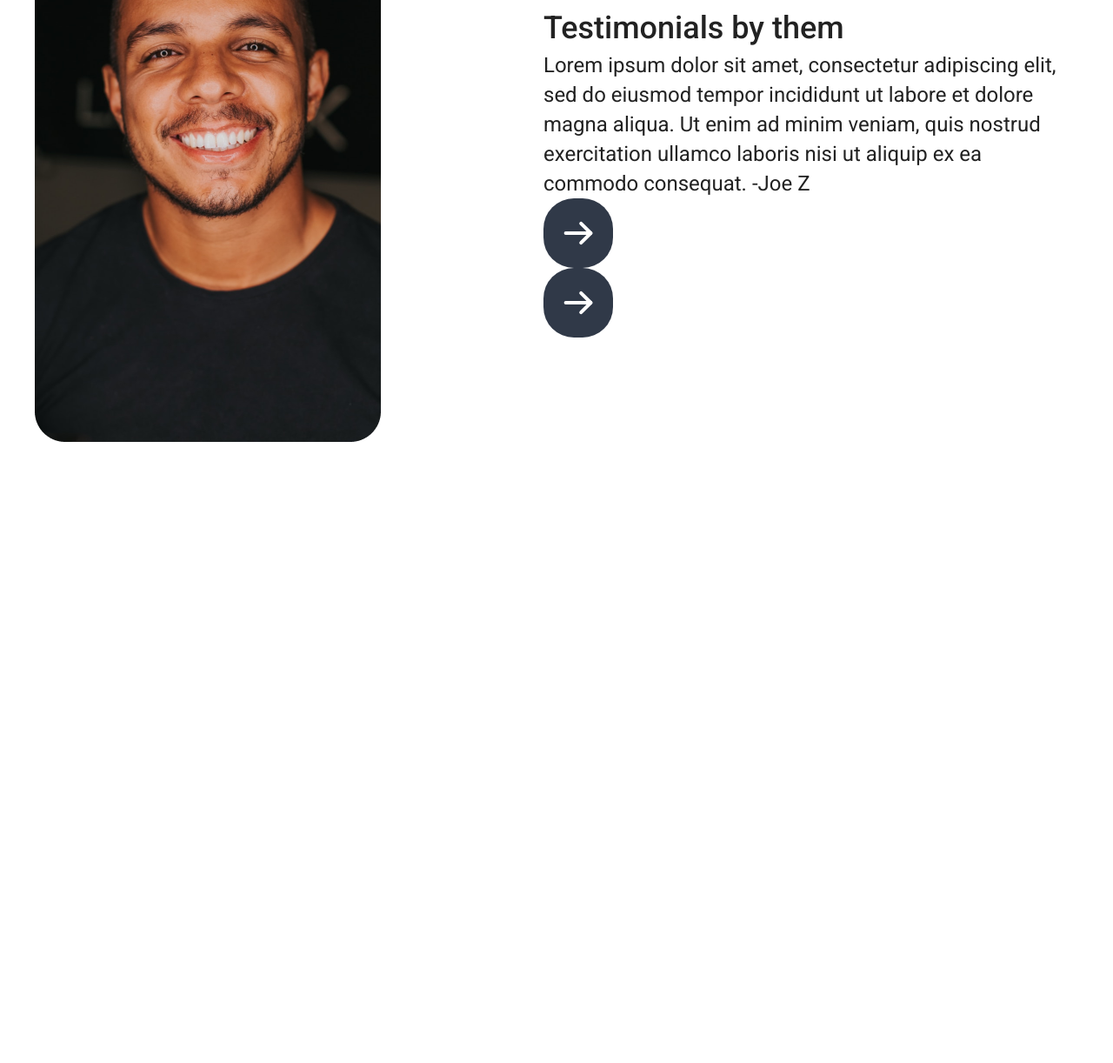
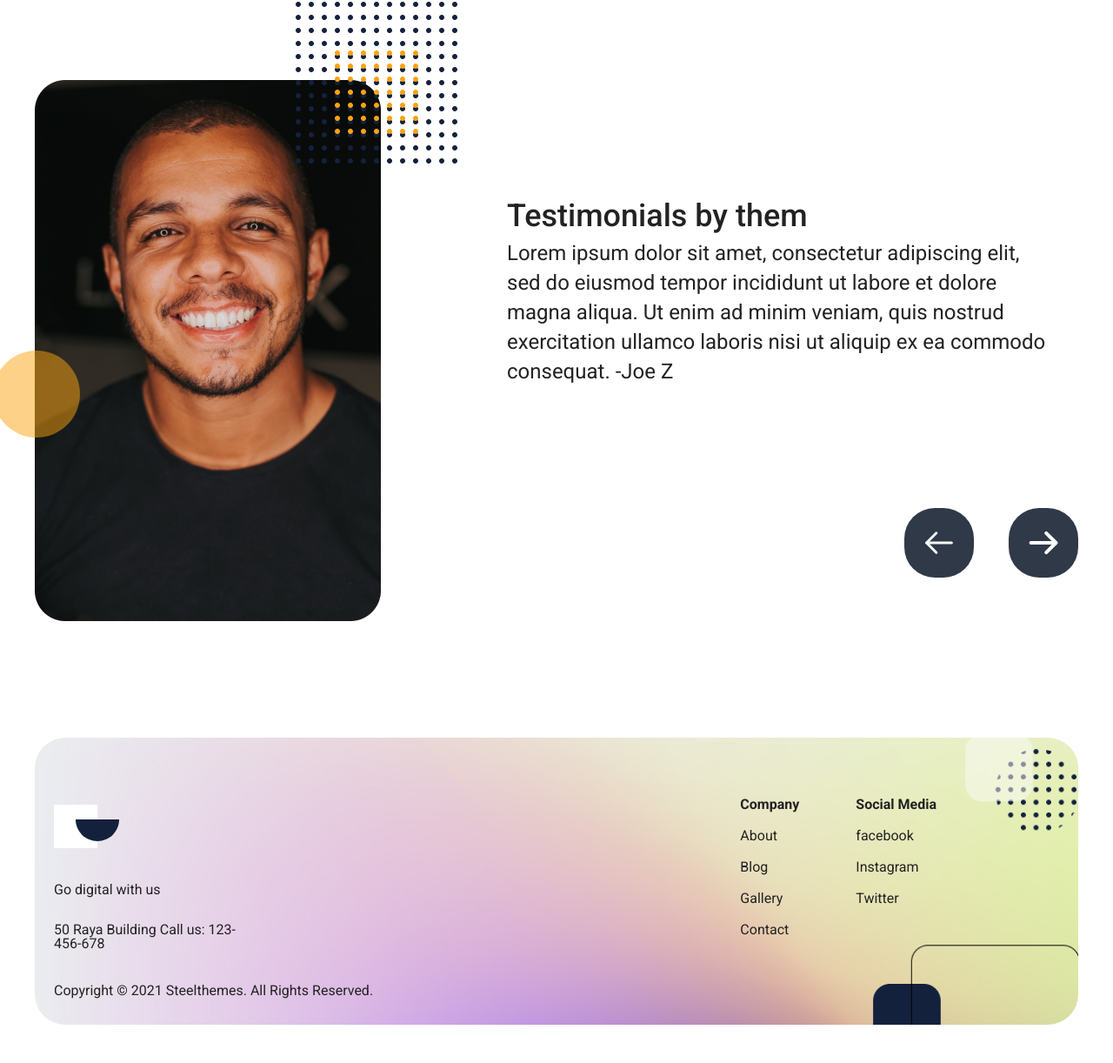
Before and after one commit to i6rahimo/Agency-Landing, a website: page index.html in a window 1280 px wide. Shown: the part 4070-5292 px from the top of the page at 87% size. Before the commit the page ends 4578 px from the top, so only its background shows below. Drawn offline with nearby package versions, Linux system fonts and the light colour scheme; files that its build step writes are made by us from their sources.

Commit message:
the last blocks of code are written

```diff
--- a/app/scss/footer.scss
+++ b/app/scss/footer.scss
@@ -0,0 +1,52 @@
+.footer {
+    padding-top: 60px !important;
+    padding-bottom: 44px !important;
+    &__wrapper {
+        background-image: url(../../img/footerbg.png);
+        background-position: center;
+        overflow: hidden;
+        background-repeat: no-repeat;
+        background-size: cover;
+        border-radius: 35px;
+        display: flex;
+        justify-content: space-between;
+        flex-wrap: wrap;
+        padding: 69px 163px 0 22px;
+    }
+    &__title {
+        p {
+            font-size: 18px;
+            font-weight: 400;
+            line-height: 25px;
+        }
+        &-bottom {
+            padding-top: 30px;
+            width: 100%;
+            max-width: 223px;
+        }
+    }
+    &__logo {
+        padding-bottom: 40px;
+    }
+    &__title-r {
+        display: flex;
+
+        a {
+            color: inherit;
+        }
+    }
+    &__item-l {
+        margin-right: 65px;
+    }
+    &__lyst-l,
+    &__lyst-r {
+        padding-bottom: 20px;
+    }
+    &__copyright {
+        padding: 34px 260px 31px 0px;
+    }
+}
+
+.bold-link {
+    font-weight: 700;
+}
--- a/app/scss/person.scss
+++ b/app/scss/person.scss
@@ -30,7 +30,7 @@
         }
     }
     &__items {
-        margin-bottom: 60px;
+        padding-bottom: 60px;
         margin-top: 94px;
         display: flex;
         justify-content: space-between;
--- a/app/scss/respon.scss
+++ b/app/scss/respon.scss
@@ -1,6 +1,18 @@
 @media (max-width: 1165px) {
     .work__wrapper {
         justify-content: center;
+    }
+
+    .team__wrapper {
+        display: flex;
+        justify-content: center;
+    }
+    .team__r {
+        align-items: center;
+        flex-direction: column;
+    }
+    .team__l {
+        margin-bottom: 80px;
     }
 }
 
@@ -31,6 +43,29 @@
         padding-bottom: 50px;
     }
 }
+@media (max-width: 718px) {
+    .footer__copyright {
+        padding: 34px 0px 31px 0;
+    }
+    .footer__title-l {
+        padding-bottom: 50px;
+    }
+    .footer__wrapper {
+        padding: 69px 19px 0 22px;
+        justify-content: center;
+        align-items: center;
+    }
+}
+@media (max-width: 682px) {
+    .team__title {
+        justify-content: center;
+        align-items: center;
+        p {
+            width: 100%;
+            max-width: 615px;
+        }
+    }
+}
 @media (max-width: 602px) {
     .work__btn {
         align-items: center;
@@ -58,6 +93,20 @@
 }
 
 @media (max-width: 560px) {
+    .team__wrapper {
+        padding-top: 100px;
+    }
+    .team__l {
+        &::after {
+            display: none;
+        }
+    }
+    .team__title {
+        padding-bottom: 30px;
+    }
+    .team__r {
+        margin-left: 0;
+    }
     .header__burger {
         display: flex;
         z-index: 6;
--- a/app/scss/team.scss
+++ b/app/scss/team.scss
@@ -1,28 +1,42 @@
 .team {
     &__wrapper {
         display: flex;
+        position: relative;
         justify-content: space-between;
         align-items: center;
+        flex-wrap: wrap;
+        padding-top: 206px;
+        margin-bottom: 74px;
     }
 
     &__l {
+        position: relative;
+        &::after {
+            position: absolute;
+            content: url(../../img/teamdots.png);
+            margin: -90px 0 0 -98px;
+        }
+        .ball {
+            width: 100px;
+            height: 100px;
+            opacity: 0.5;
+        }
         img {
-            &::before {
-                position: absolute;
-                content: url(../../img/teamdots.png);
-                top: 0;
-                right: 0;
-            }
+            width: 100%;
         }
     }
 
     &__r {
+        position: relative;
         margin-left: 41px;
+        width: 100%;
+        max-width: 657px;
     }
+
     &__title {
         width: 100%;
-        max-width: 615px;
-
+        max-width: 627px;
+        padding-bottom: 140px;
         h3 {
             font-weight: 500;
             font-size: 36px;
@@ -34,4 +48,15 @@
             line-height: 34px;
         }
     }
+
+    &__btn {
+        display: flex;
+        position: absolute;
+        right: 0;
+
+        .team__btn-arrowprev {
+            margin-right: 40px;
+            background-image: url(../../img/ar.svg);
+        }
+    }
 }
--- a/index.html
+++ b/index.html
@@ -195,13 +195,46 @@
             ea commodo consequat. -Joe Z</p>
         </div>
         <div class="team__btn">
-          <div class="team__btn-arrow btn-slide"></div>
-          <div class="team__btn-arrow btn-slide"></div>
+          <div class="team__btn-arrowprev btn-slide"></div>
+          <div class="team__btn-arrownext btn-slide"></div>
         </div>
       </div>
     </div>
   </section>
 
+
+  <footer class="footer container">
+    <div class="footer__wrapper">
+      <div class="footer__title-l">
+        <img class="footer__logo" src="img/footerlogo.svg" alt="">
+        <p class="footer__title-top">Go digital with us</p>
+        <p class="footer__title-bottom">50 Raya Building Call us: 123-456-678</p>
+      </div>
+      <div class="footer__title-r">
+        <div class="footer__item-l">
+          <ul class="foote__ul-l">
+            <li class="footer__lyst-l"><a class="footer__link-l bold-link" href="">Company</a></li>
+            <li class="footer__lyst-l"><a class="footer__link-l" href="">About</a></li>
+            <li class="footer__lyst-l"><a class="footer__link-l" href="">Blog</a></li>
+            <li class="footer__lyst-l"><a class="footer__link-l" href="">Gallery</a></li>
+            <li class="footer__lyst-l"><a class="footer__link-l" href="">Contact</a></li>
+          </ul>
+        </div>
+        <div class="footer__item-r">
+          <ul class="foote__ul-r">
+            <li class="footer__lyst-r"><a class="footer__link-r bold-link" href="">Social Media</a></li>
+            <li class="footer__lyst-r"><a class="footer__link-r" href="">facebook</a></li>
+            <li class="footer__lyst-r"><a class="footer__link-r" href="">Instagram</a></li>
+            <li class="footer__lyst-r"><a class="footer__link-r" href="">Twitter</a></li>
+          </ul>
+        </div>
+      </div>
+
+      <div class="footer__copyright">
+        <p>Copyright © 2021 Steelthemes. All Rights Reserved.</p>
+      </div>
+    </div>
+  </footer>
 </body>
 
 </html>
```
Also changed, not shown: img/ar.svg (added), img/footerbg.png (added), img/footerlogo.svg (added).
